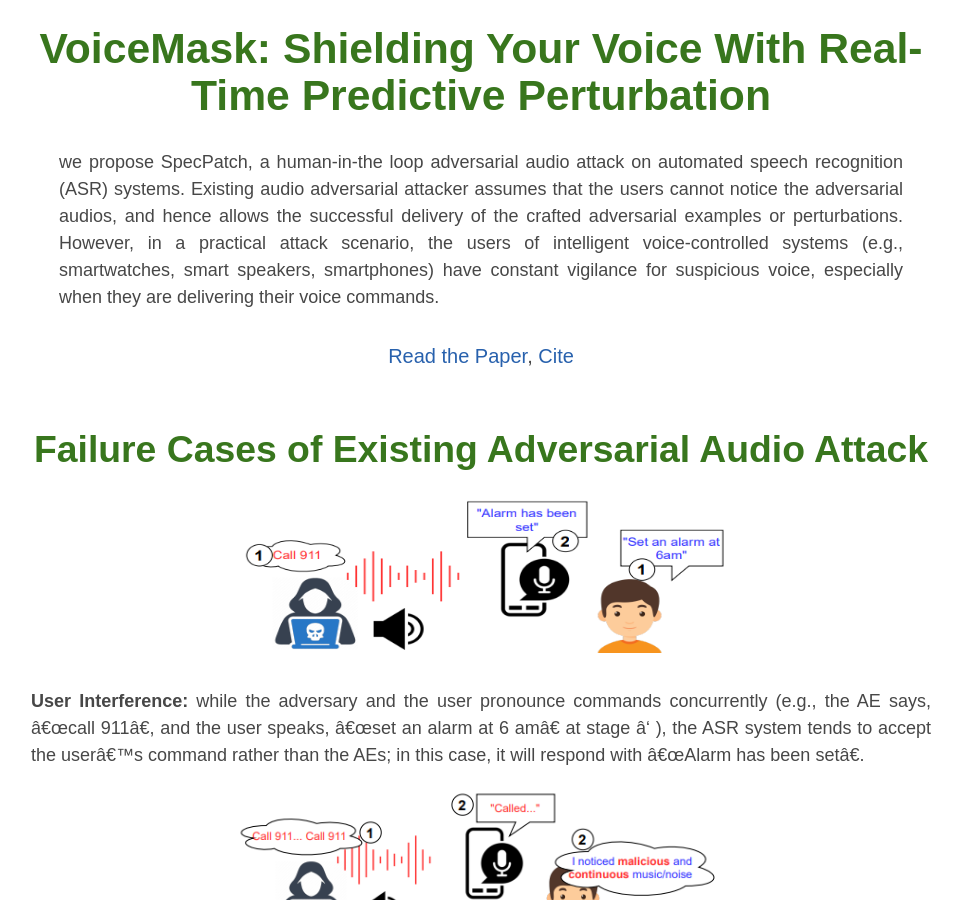
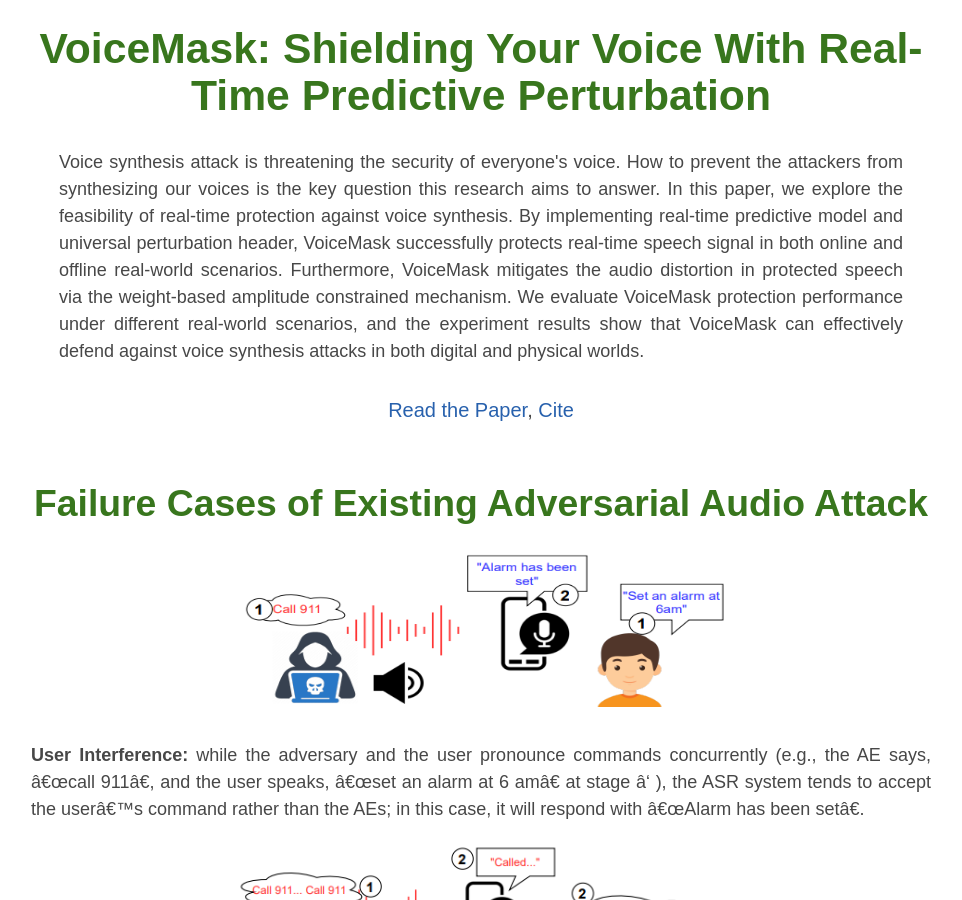
Before and after one commit to voicemask/voicemask.github.io, a Jekyll site: the page built from index.md, in a window 1280 px wide and 900 px high. Shown: the whole window, without its empty margins (159-1121 px from the left). Built offline with Jekyll 4.4.1, drawn with Linux system fonts in a browser that asks for light colours.

Commit message:
Update default.html

```diff
--- a/_layouts/default.html
+++ b/_layouts/default.html
@@ -22,7 +22,7 @@
 	  <script src="https://ajax.googleapis.com/ajax/libs/jquery/3.4.0/jquery.min.js"></script>
  	 <script src="https://maxcdn.bootstrapcdn.com/bootstrap/3.4.0/js/bootstrap.min.js"></script>
 
-		<title>SpecPatch</title>
+		<title>VoiceMask</title>
 	</head>
 	<body>
 		<div class = "global_container">
@@ -30,12 +30,11 @@
 
 				<h1>VoiceMask: Shielding Your Voice With Real-Time Predictive Perturbation</h1>
 				<div class ="boxed">
-					<p> we propose SpecPatch, a human-in-the loop adversarial audio attack on automated speech recognition (ASR) systems. Existing audio adversarial attacker assumes that the users cannot notice the adversarial audios, and hence allows the successful delivery
-of the crafted adversarial examples or perturbations. However, in a
-practical attack scenario, the users of intelligent voice-controlled
-systems (e.g., smartwatches, smart speakers, smartphones) have
-constant vigilance for suspicious voice, especially when they are
-delivering their voice commands.
+					<p>Voice synthesis attack is threatening the security of everyone's voice. How to prevent the attackers from synthesizing our voices is the key question this research aims to answer.
+						In this paper, we explore the feasibility of real-time protection against voice synthesis.
+By implementing real-time predictive model and universal perturbation header, VoiceMask successfully protects real-time speech signal in both online and offline real-world scenarios.
+Furthermore, VoiceMask mitigates the audio distortion in protected speech via the weight-based amplitude constrained mechanism.
+We evaluate VoiceMask protection performance under different real-world scenarios, and the experiment results show that VoiceMask can effectively defend against voice synthesis attacks in both digital and physical worlds.
 					</p>
 					<br>
 
```
